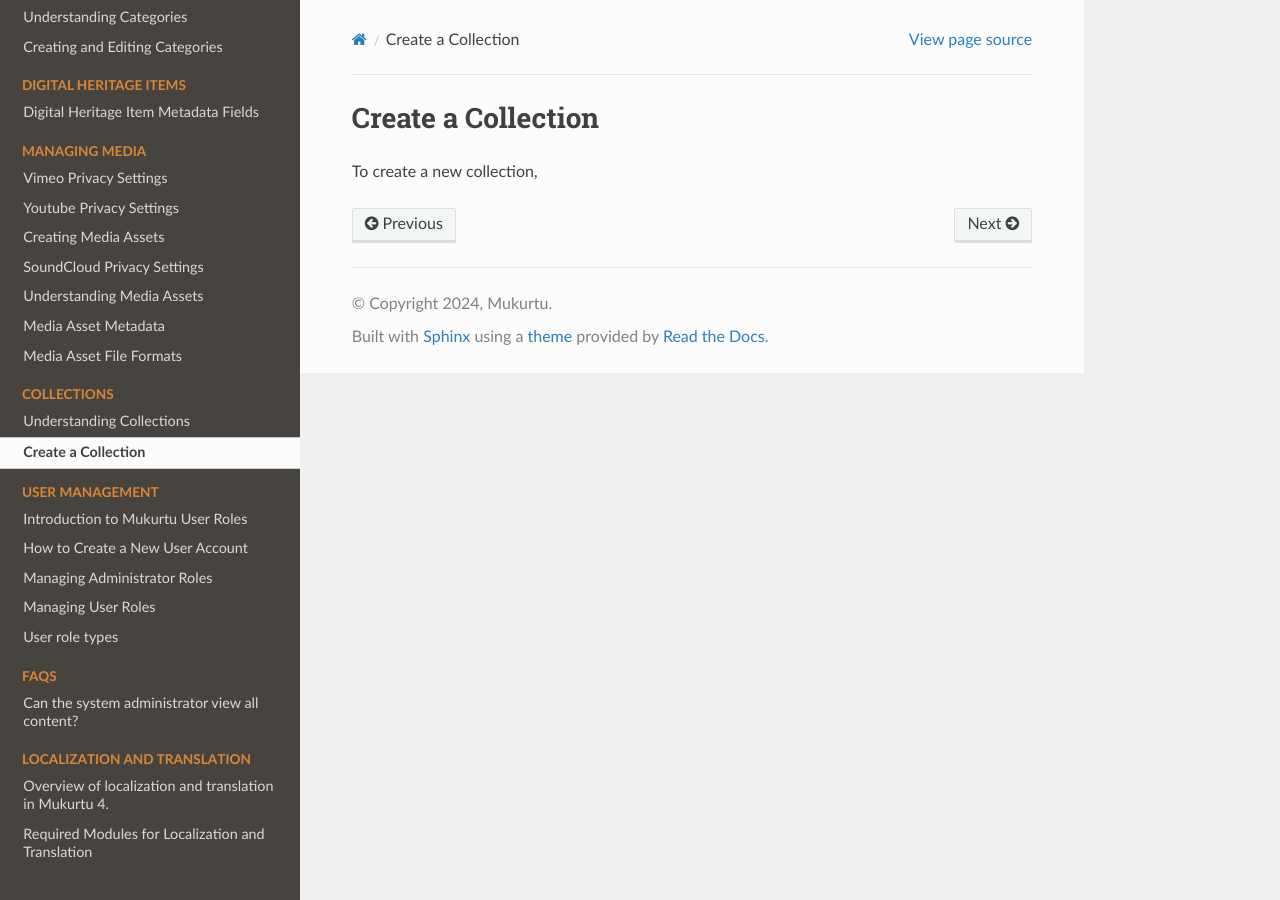
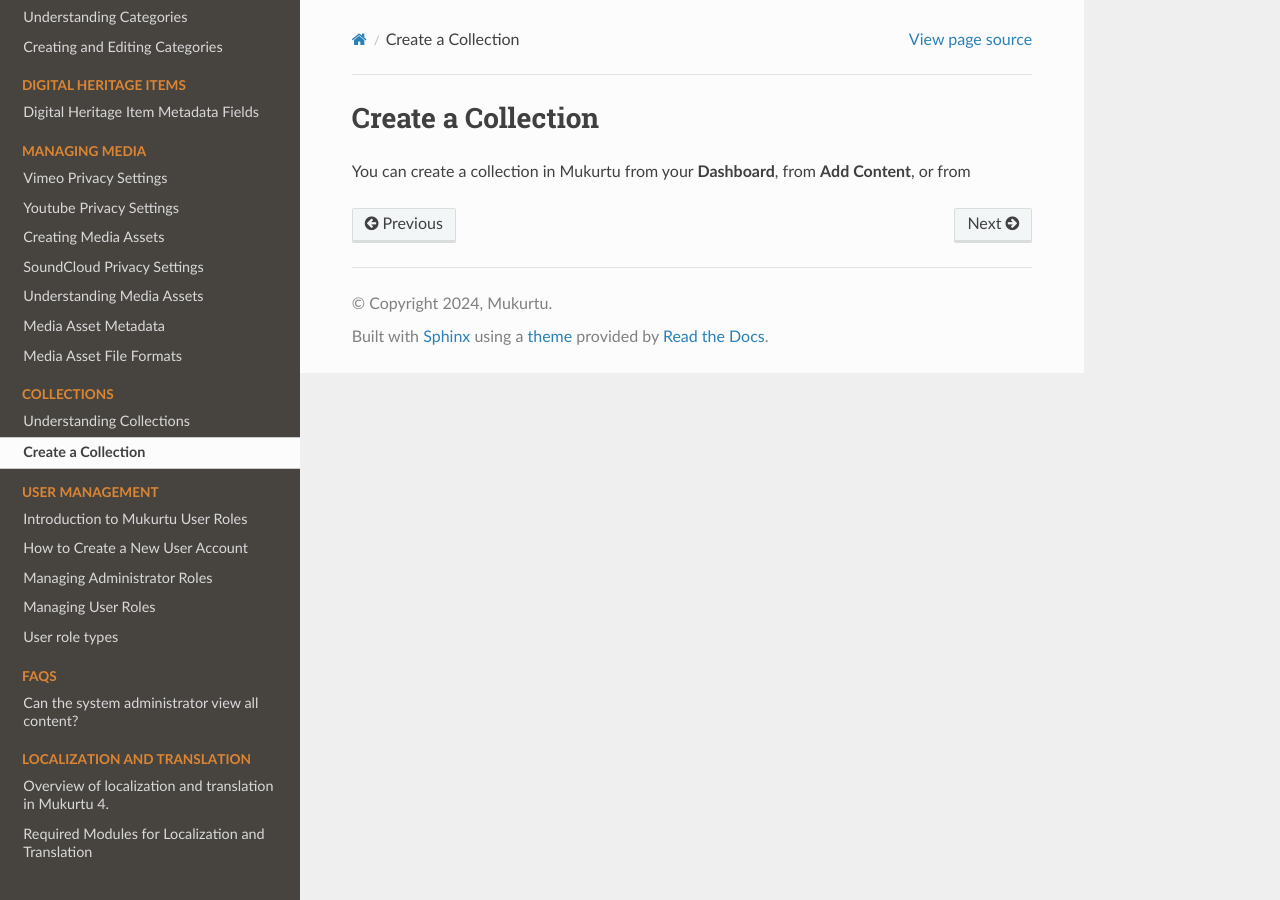
Before and after one commit to MukurtuCMS/mukurtudocs, a Sphinx documentation site: the page built from docs/source/collections/CreateCollection.md, in a window 1280 px wide. Built offline with Sphinx 7.4.7 and the Read the Docs theme 3.1.0, drawn with Linux system fonts in a browser that asks for light colours.

Commit message:
collections update

```diff
--- a/docs/source/collections/CreateCollection.md
+++ b/docs/source/collections/CreateCollection.md
@@ -1,3 +1,3 @@
 # Create a Collection
 
-To create a new collection,
+You can create a collection in Mukurtu from your **Dashboard**, from **Add Content**, or from
```
Also changed, not shown: docs/source/collections/UnderstandingCollections.md (+2 -0 lines).
